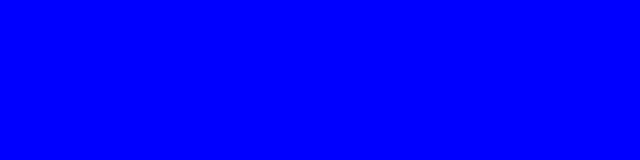
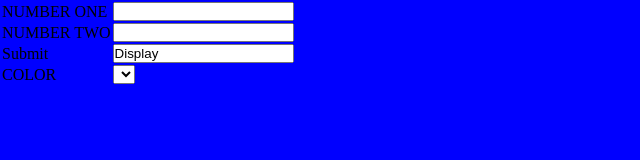
Before and after one commit to ms-dariyansim-xo/LECTURE-16, a plain HTML site: page index.html in a window 1280 px wide. Shown: the whole page, without its empty margins (0-640 px from the left). Drawn offline with Linux system fonts and the light colour scheme.

Commit message:
index page updated per lecture and gitsample

```diff
--- a/index.html
+++ b/index.html
@@ -26,9 +26,38 @@
     let
 -->
 
-<script src="script/script.js">
-    alert();
-</script>
+<table>
+<tr>
+    <td>NUMBER ONE</td>
+    <td><input class="number"></td>
+</tr>
+
+<tr>
+    <td>NUMBER TWO</td>
+    <td><input class="number"></td>
+</tr>
+
+<tr>
+<td>Submit</td>
+<td><input class="button" id="btnDisplay" value="Display"></td>
+
+</tr>
+<tr>
+    <td>COLOR</td>
+    <td>
+        <select id="color">
+
+
+        </select>
+    </td>
+</tr>
+
+</table>
+
+
+
+
+<script src="script/script.js"></script>
 
 </body>
 </html>
--- a/script/script.js
+++ b/script/script.js
@@ -1,7 +1,7 @@
 //Testing to see if JS' alert works.
-alert('This is working!');
+//alert('This is working!');
 
-/* window.onload = function(){}
+window.onload = function(){}
 
 const btnDisplay = document.getElementById();
 const numbers = document.getElementsByClassName();
@@ -23,4 +23,3 @@ function AddTwoNumbers(num1, num2)
 }
 
 let compareExample = 5 % 3;
-*/
```
